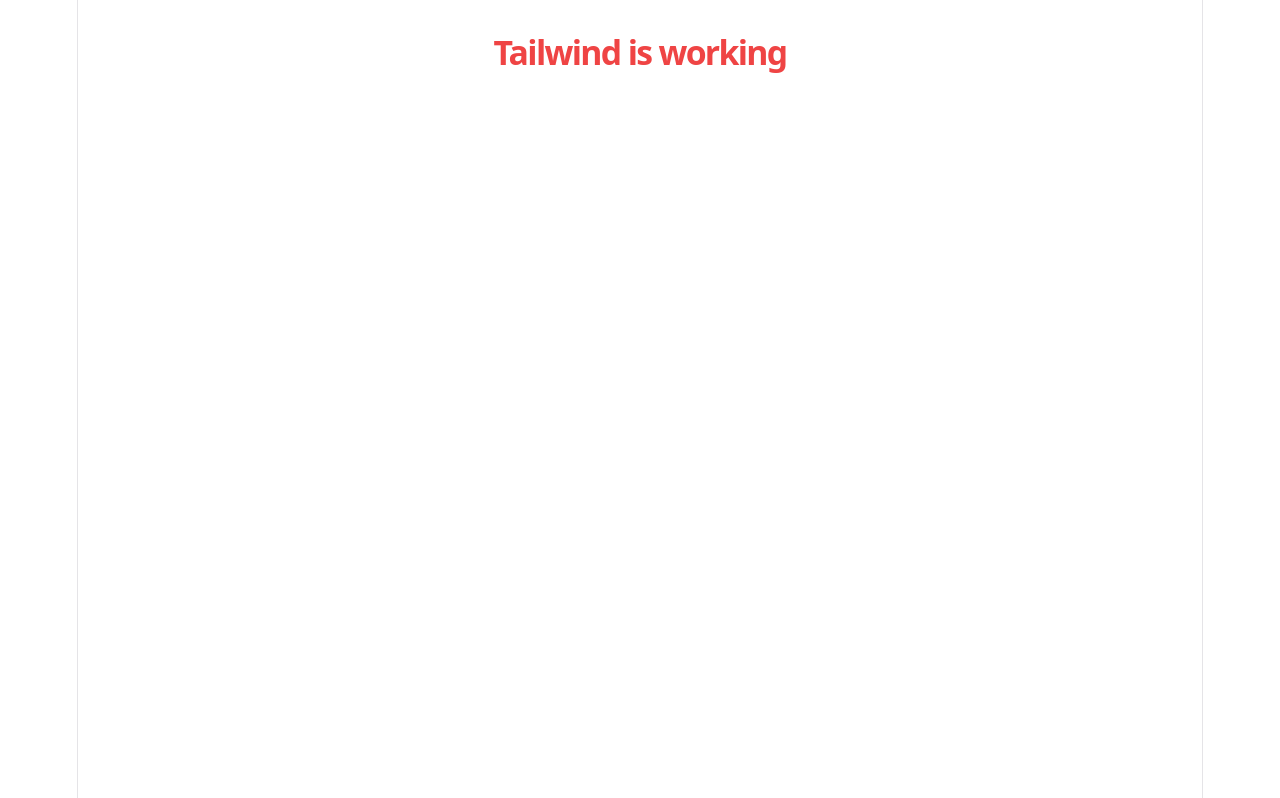
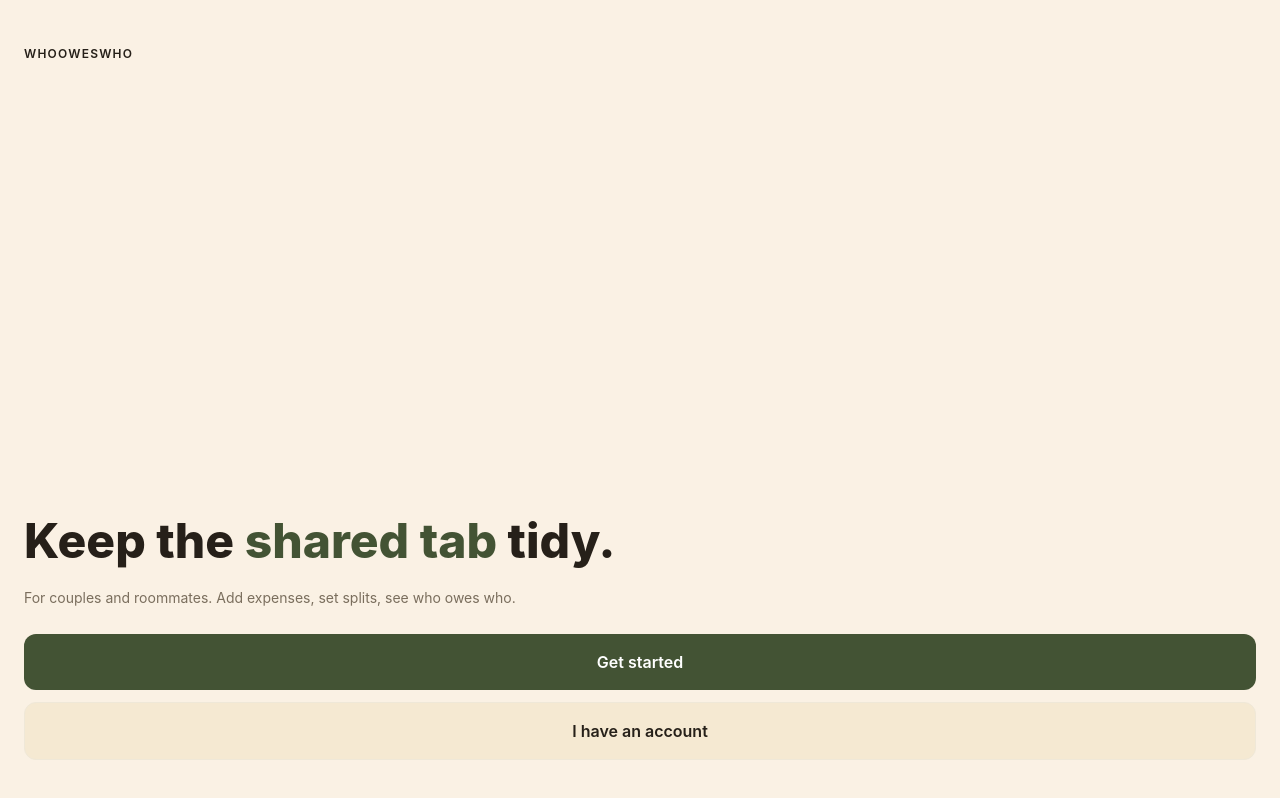
Before and after one commit to estebanzuniga/who-owes-who, a React (Vite) app in the folder frontend/: page / in a window 1280 px wide. Built offline with nearby package versions, Linux system fonts and the light colour scheme.

Commit message:
feat: restructure application to use React Router and implement Welcome page with navigation

```diff
--- a/frontend/src/App.css
+++ /dev/null
@@ -1,184 +0,0 @@
-.counter {
-  font-size: 16px;
-  padding: 5px 10px;
-  border-radius: 5px;
-  color: var(--accent);
-  background: var(--accent-bg);
-  border: 2px solid transparent;
-  transition: border-color 0.3s;
-  margin-bottom: 24px;
-
-  &:hover {
-    border-color: var(--accent-border);
-  }
-  &:focus-visible {
-    outline: 2px solid var(--accent);
-    outline-offset: 2px;
-  }
-}
-
-.hero {
-  position: relative;
-
-  .base,
-  .framework,
-  .vite {
-    inset-inline: 0;
-    margin: 0 auto;
-  }
-
-  .base {
-    width: 170px;
-    position: relative;
-    z-index: 0;
-  }
-
-  .framework,
-  .vite {
-    position: absolute;
-  }
-
-  .framework {
-    z-index: 1;
-    top: 34px;
-    height: 28px;
-    transform: perspective(2000px) rotateZ(300deg) rotateX(44deg) rotateY(39deg)
-      scale(1.4);
-  }
-
-  .vite {
-    z-index: 0;
-    top: 107px;
-    height: 26px;
-    width: auto;
-    transform: perspective(2000px) rotateZ(300deg) rotateX(40deg) rotateY(39deg)
-      scale(0.8);
-  }
-}
-
-#center {
-  display: flex;
-  flex-direction: column;
-  gap: 25px;
-  place-content: center;
-  place-items: center;
-  flex-grow: 1;
-
-  @media (max-width: 1024px) {
-    padding: 32px 20px 24px;
-    gap: 18px;
-  }
-}
-
-#next-steps {
-  display: flex;
-  border-top: 1px solid var(--border);
-  text-align: left;
-
-  & > div {
-    flex: 1 1 0;
-    padding: 32px;
-    @media (max-width: 1024px) {
-      padding: 24px 20px;
-    }
-  }
-
-  .icon {
-    margin-bottom: 16px;
-    width: 22px;
-    height: 22px;
-  }
-
-  @media (max-width: 1024px) {
-    flex-direction: column;
-    text-align: center;
-  }
-}
-
-#docs {
-  border-right: 1px solid var(--border);
-
-  @media (max-width: 1024px) {
-    border-right: none;
-    border-bottom: 1px solid var(--border);
-  }
-}
-
-#next-steps ul {
-  list-style: none;
-  padding: 0;
-  display: flex;
-  gap: 8px;
-  margin: 32px 0 0;
-
-  .logo {
-    height: 18px;
-  }
-
-  a {
-    color: var(--text-h);
-    font-size: 16px;
-    border-radius: 6px;
-    background: var(--social-bg);
-    display: flex;
-    padding: 6px 12px;
-    align-items: center;
-    gap: 8px;
-    text-decoration: none;
-    transition: box-shadow 0.3s;
-
-    &:hover {
-      box-shadow: var(--shadow);
-    }
-    .button-icon {
-      height: 18px;
-      width: 18px;
-    }
-  }
-
-  @media (max-width: 1024px) {
-    margin-top: 20px;
-    flex-wrap: wrap;
-    justify-content: center;
-
-    li {
-      flex: 1 1 calc(50% - 8px);
-    }
-
-    a {
-      width: 100%;
-      justify-content: center;
-      box-sizing: border-box;
-    }
-  }
-}
-
-#spacer {
-  height: 88px;
-  border-top: 1px solid var(--border);
-  @media (max-width: 1024px) {
-    height: 48px;
-  }
-}
-
-.ticks {
-  position: relative;
-  width: 100%;
-
-  &::before,
-  &::after {
-    content: '';
-    position: absolute;
-    top: -4.5px;
-    border: 5px solid transparent;
-  }
-
-  &::before {
-    left: 0;
-    border-left-color: var(--border);
-  }
-  &::after {
-    right: 0;
-    border-right-color: var(--border);
-  }
-}
--- a/frontend/src/App.tsx
+++ b/frontend/src/App.tsx
@@ -1,11 +1,14 @@
-import './App.css'
+import { BrowserRouter, Routes, Route } from "react-router-dom";
+import Welcome from "./pages/Welcome";
 
 function App() {
   return (
-    <h1 className="text-3xl font-bold text-red-500">
-      Tailwind is working
-    </h1>
-  )
+    <BrowserRouter>
+      <Routes>
+        <Route path="/" element={<Welcome />} />
+      </Routes>
+    </BrowserRouter>
+  );
 }
 
-export default App
+export default App;
--- a/frontend/src/index.css
+++ b/frontend/src/index.css
@@ -1,115 +1,13 @@
 @tailwind base;
 @tailwind components;
 @tailwind utilities;
-
-:root {
-  --text: #6b6375;
-  --text-h: #08060d;
-  --bg: #fff;
-  --border: #e5e4e7;
-  --code-bg: #f4f3ec;
-  --accent: #aa3bff;
-  --accent-bg: rgba(170, 59, 255, 0.1);
-  --accent-border: rgba(170, 59, 255, 0.5);
-  --social-bg: rgba(244, 243, 236, 0.5);
-  --shadow:
-    rgba(0, 0, 0, 0.1) 0 10px 15px -3px, rgba(0, 0, 0, 0.05) 0 4px 6px -2px;
-
-  --sans: system-ui, 'Segoe UI', Roboto, sans-serif;
-  --heading: system-ui, 'Segoe UI', Roboto, sans-serif;
-  --mono: ui-monospace, Consolas, monospace;
-
-  font: 18px/145% var(--sans);
-  letter-spacing: 0.18px;
-  color-scheme: light dark;
-  color: var(--text);
-  background: var(--bg);
-  font-synthesis: none;
-  text-rendering: optimizeLegibility;
-  -webkit-font-smoothing: antialiased;
-  -moz-osx-font-smoothing: grayscale;
-
-  @media (max-width: 1024px) {
-    font-size: 16px;
-  }
-}
-
-@media (prefers-color-scheme: dark) {
-  :root {
-    --text: #9ca3af;
-    --text-h: #f3f4f6;
-    --bg: #16171d;
-    --border: #2e303a;
-    --code-bg: #1f2028;
-    --accent: #c084fc;
-    --accent-bg: rgba(192, 132, 252, 0.15);
-    --accent-border: rgba(192, 132, 252, 0.5);
-    --social-bg: rgba(47, 48, 58, 0.5);
-    --shadow:
-      rgba(0, 0, 0, 0.4) 0 10px 15px -3px, rgba(0, 0, 0, 0.25) 0 4px 6px -2px;
-  }
-
-  #social .button-icon {
-    filter: invert(1) brightness(2);
-  }
-}
-
-#root {
-  width: 1126px;
-  max-width: 100%;
-  margin: 0 auto;
-  text-align: center;
-  border-inline: 1px solid var(--border);
-  min-height: 100svh;
-  display: flex;
-  flex-direction: column;
-  box-sizing: border-box;
-}
 
 body {
   margin: 0;
 }
 
-h1,
-h2 {
-  font-family: var(--heading);
-  font-weight: 500;
-  color: var(--text-h);
+#root {
+  min-height: 100svh;
+  display: flex;
+  flex-direction: column;
 }
-
-h1 {
-  font-size: 56px;
-  letter-spacing: -1.68px;
-  margin: 32px 0;
-  @media (max-width: 1024px) {
-    font-size: 36px;
-    margin: 20px 0;
-  }
-}
-h2 {
-  font-size: 24px;
-  line-height: 118%;
-  letter-spacing: -0.24px;
-  margin: 0 0 8px;
-  @media (max-width: 1024px) {
-    font-size: 20px;
-  }
-}
-p {
-  margin: 0;
-}
-
-code,
-.counter {
-  font-family: var(--mono);
-  display: inline-flex;
-  border-radius: 4px;
-  color: var(--text-h);
-}
-
-code {
-  font-size: 15px;
-  line-height: 135%;
-  padding: 4px 8px;
-  background: var(--code-bg);
-}
--- /dev/null
+++ b/frontend/src/pages/Welcome.tsx
@@ -0,0 +1,41 @@
+import { useNavigate } from "react-router-dom";
+
+export default function Welcome() {
+  const navigate = useNavigate();
+
+  return (
+    <div className="flex flex-col min-h-screen bg-cream px-6 py-10">
+      <header>
+        <span className="text-xs font-semibold tracking-widest uppercase text-ink">
+          WhoOwesWho
+        </span>
+      </header>
+
+      <main className="flex-1 flex flex-col justify-end pb-6">
+        <h1 className="text-5xl font-extrabold leading-tight text-ink mb-4">
+          Keep the{" "}
+          <span className="text-sage-700">shared tab</span>
+          {" "}tidy.
+        </h1>
+        <p className="text-sm text-ink-soft leading-relaxed">
+          For couples and roommates. Add expenses, set splits, see who owes who.
+        </p>
+      </main>
+
+      <footer className="flex flex-col gap-3">
+        <button
+          onClick={() => navigate("/register")}
+          className="w-full py-4 rounded-xl bg-sage-700 text-white font-semibold text-base"
+        >
+          Get started
+        </button>
+        <button
+          onClick={() => navigate("/login")}
+          className="w-full py-4 rounded-xl bg-paper border border-sage-50 text-ink font-semibold text-base"
+        >
+          I have an account
+        </button>
+      </footer>
+    </div>
+  );
+}
--- a/frontend/tailwind.config.js
+++ b/frontend/tailwind.config.js
@@ -1,8 +1,69 @@
 /** @type {import('tailwindcss').Config} */
 export default {
-  content: ["./index.html", "./src/**/*.{js,ts,jsx,tsx}"],
+  content: ['./index.html', './src/**/*.{js,ts,jsx,tsx}'],
   theme: {
-    extend: {},
+    extend: {
+      colors: {
+        // — Surfaces —
+        cream: '#FAF1E4', // page background
+        paper: '#F5E9D2', // alt background / cards on cream
+
+        // — Sage (primary) —
+        sage: {
+          50: '#EFE8D8',
+          100: '#CEDEBD', // your original
+          200: '#B8CCA3',
+          300: '#9EB384', // your original
+          400: '#7A9266',
+          500: '#5E7A4D',
+          600: '#4E6A40',
+          700: '#435334', // your original — primary button / chrome
+          800: '#33402A',
+          900: '#2A3520',
+          950: '#1A2114',
+        },
+
+        // — Clay (accent — reserved for "owed" amounts, alerts) —
+        clay: {
+          50: '#FBEDE5',
+          100: '#F4D6C8',
+          200: '#EFCDBE',
+          300: '#E0A992',
+          400: '#D08869',
+          500: '#C26B4D', // primary accent
+          600: '#A8583E',
+          700: '#9A4F36',
+          800: '#7A3E2A',
+          900: '#5E2F20',
+        },
+
+        // — Ink (text) —
+        ink: {
+          DEFAULT: '#262019', // body
+          soft: '#7A6E5D', // secondary / labels
+          mute: 'rgba(46,42,36,0.4)', // placeholder
+        },
+
+        // — Semantic —
+        success: '#5E7A4D', // = sage-500
+        warning: '#D08869', // = clay-400
+        danger: '#C26B4D', // = clay-500
+        owe: '#C26B4D', // clay — they owe you / you owe
+        owed: '#435334', // sage — settled / positive
+      },
+
+      fontFamily: {
+        sans: ['Inter', '-apple-system', 'system-ui', 'sans-serif'],
+        serif: ['"Instrument Serif"', 'Georgia', 'serif'],
+        mono: ['"JetBrains Mono"', 'ui-monospace', 'Menlo', 'monospace'],
+      },
+
+      borderRadius: {
+        // Variation A uses soft 12–16px, Variation B uses 4px
+        card: '14px',
+        sharp: '4px',
+      },
+    },
   },
   plugins: [],
 }
```
